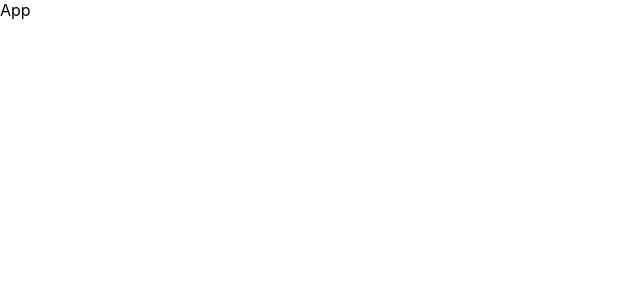
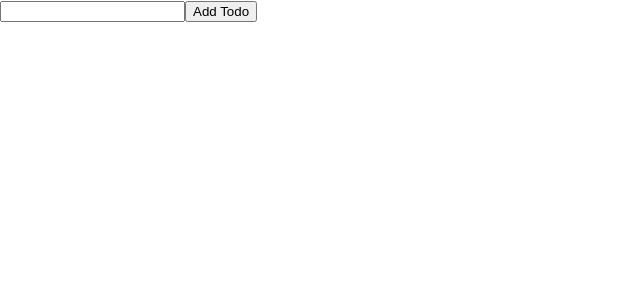
Before and after one commit to TahaHammouz/TodoList-app, a React (Create React App) app: page / in a window 1280 px wide. Shown: the top 300 px of the page, without its empty margins (0-640 px from the left). Built offline with nearby package versions, Linux system fonts and the light colour scheme.

Commit message:
Add new To-Do to the list

```diff
--- a/src/App.js
+++ b/src/App.js
@@ -1,7 +1,18 @@
-import React from "react";
+import { ToDoList, AddToDo, SearchTodo, ToDoFooter } from "./components/index";
+import { useState } from "react";
+function App() {
+  const [todos, setTodos] = useState([]);
+  const handleAddTodo = (text) => {
+    setTodos([...todos, { id: Date.now(), text, done: false }]);
+  };
 
-const App = () => {
-  return <div>App</div>;
-};
+
+  return (
+    <div>
+      <AddToDo onAddTodo={handleAddTodo} />
+      <ToDoList todos={todos} />
+    </div>
+  );
+}
 
 export default App;
--- a/src/components/AddToDo/AddToDo.js
+++ b/src/components/AddToDo/AddToDo.js
@@ -0,0 +1,24 @@
+import { useState } from "react";
+
+const AddToDo = (props) => {
+  const [newTodo, setNewTodo] = useState("");
+
+  const handleSubmit = (event) => {
+    event.preventDefault();
+    props.onAddTodo(newTodo);
+    setNewTodo("");
+  };
+
+  return (
+    <form onSubmit={handleSubmit}>
+      <input
+        type="text"
+        value={newTodo}
+        onChange={(event) => setNewTodo(event.target.value)}
+      />
+      <button type="submit">Add Todo</button>
+    </form>
+  );
+};
+
+export default AddToDo;
--- a/src/components/Task/Task.js
+++ b/src/components/Task/Task.js
@@ -0,0 +1,17 @@
+function Task(props) {
+  const { todo } = props;
+
+  return (
+    <>
+      <input
+        type="checkbox"
+        checked={todo.done}
+      />
+      <span >
+        {todo.text}
+      </span>
+    </>
+  );
+}
+
+export default Task;
--- a/src/components/ToDoList/ToDoList.js
+++ b/src/components/ToDoList/ToDoList.js
@@ -0,0 +1,15 @@
+import Task from "../Task/Task";
+
+const ToDoList = (props) => {
+    return (
+        <ul>
+          {props.todos.map((todo) => (
+            <li key={todo.id}>
+              <Task todo={todo} onToggleTodo={props.onToggleTodo} />
+            </li>
+          ))}
+        </ul>
+      );
+};
+
+export default ToDoList;
--- /dev/null
+++ b/src/components/index.js
@@ -0,0 +1,4 @@
+export { default as SearchTodo } from "./SearchTodo/SearchTodo";
+export { default as AddToDo } from "./AddToDo/AddToDo";
+export { default as ToDoList } from "./ToDoList/ToDoList";
+export { default as ToDoFooter } from "./ToDoFooter/ToDoFooter";
```
Also changed, not shown: src/TodoFooter/TodoFooter.js (deleted).
